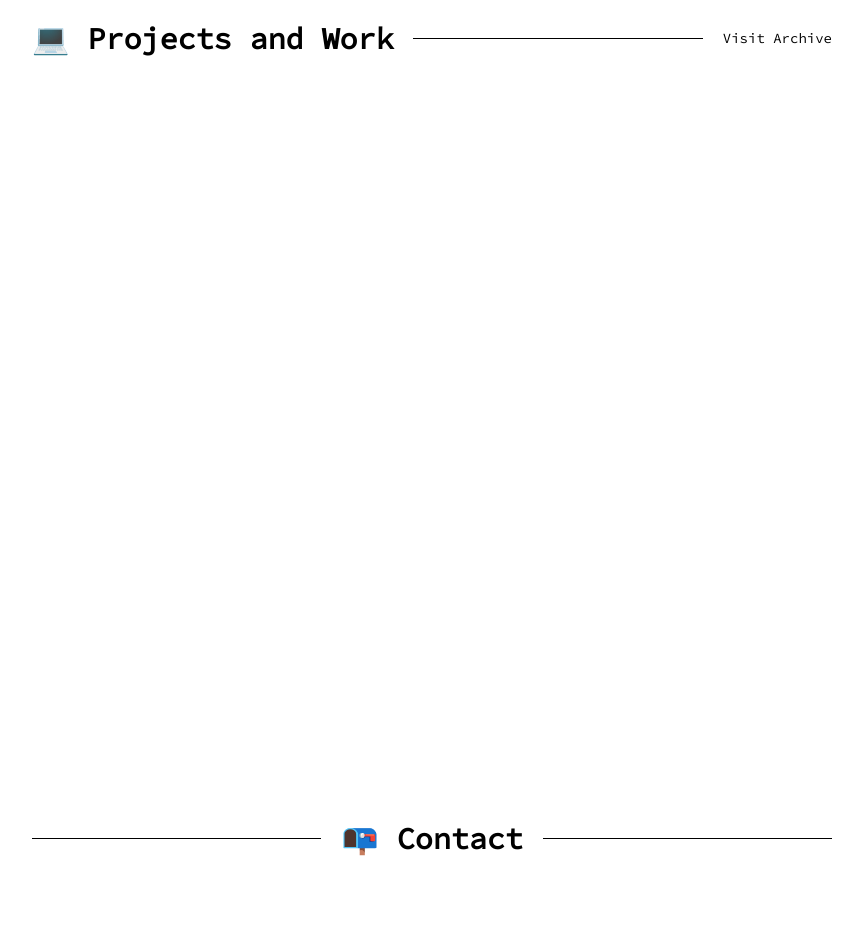
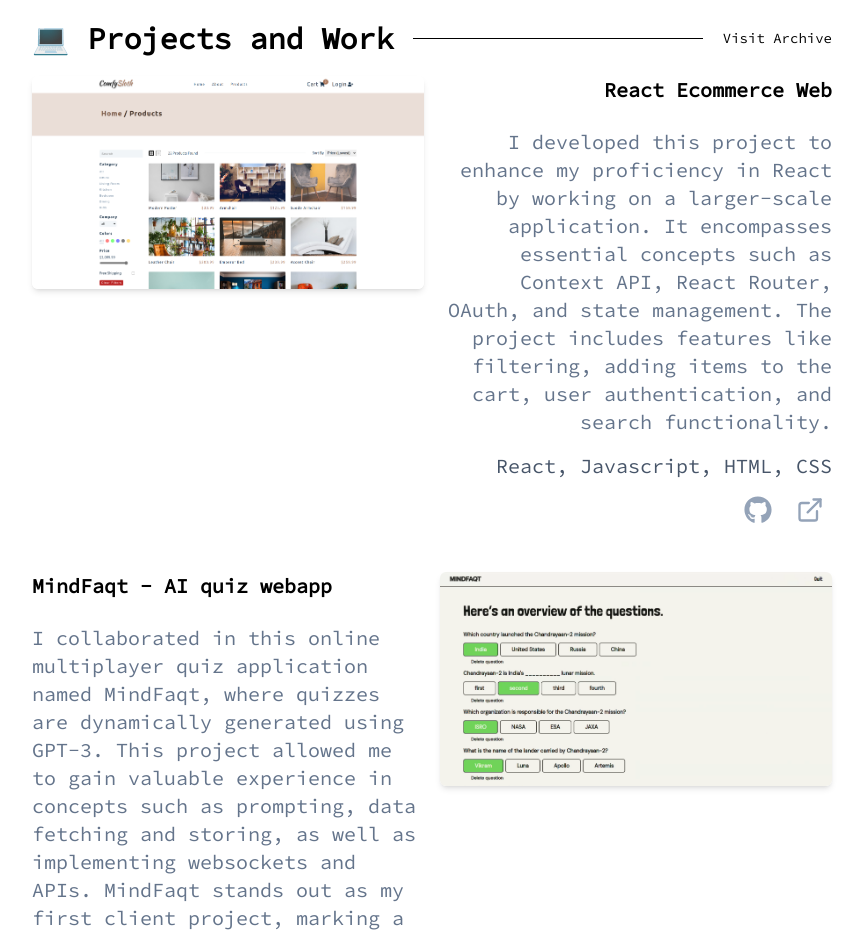
Before and after one commit to mayurr7/my-portfolio, a React (Vite) app: page / in a window 1280 px wide. Shown: the part 1760-2696 px from the top of the page, without its empty margins (208-1071 px from the left). Built offline with nearby package versions, Linux system fonts and the light colour scheme.

Commit message:
added the project section

```diff
--- a/src/components/Content.jsx
+++ b/src/components/Content.jsx
@@ -1,9 +1,13 @@
 import React from "react";
 
 import Image from "../assets/images/bharat.jpg";
+import quiz from "../assets/images/quiz.png";
+import comfy from "../assets/images/comfy.png";
 import MyInfo from "./MyInfo";
 import { motion } from "framer-motion";
 import { techStack } from "../utils/constants";
+import { FaGithub } from "react-icons/fa";
+import { LuExternalLink } from "react-icons/lu";
 
 const Content = () => {
   return (
@@ -85,6 +89,121 @@ const Content = () => {
               Visit Archive
             </a>
           </div>
+          <div className="flex flex-col space-y-12 transition-all duration-500 delay-300 translate-y-0 mb-36 motion-reduce:transition-none opacity-1 blur-0">
+            <div className="flex flex-col transition-opacity duration-500 lg:grid lg:grid-cols-2 lg:gap-x-4 motion-reduce:transition-none opacity-1">
+              <div className="order-first pb-4 lg:pb-0 lg:order-none lg:block">
+                <a
+                  href="https://brokebros-react-ecommerce.vercel.app/"
+                  target="_blank"
+                >
+                  <img
+                    src={comfy}
+                    className="transition-transform duration-300 ease-in-out rounded-md shadow-md hover:scale-105"
+                    loading="lazy"
+                    alt="TrackYourSubs IOS App"
+                  />
+                </a>
+              </div>
+              <div className="flex flex-col space-y-4 lg:text-right">
+                <h3 className="pb-2 text-xl font-extrabold">
+                  React Ecommerce Web
+                </h3>
+                <p className="text-slate-500 dark:text-slate-300">
+                  I developed this project to enhance my proficiency in React by
+                  working on a larger-scale application. It encompasses
+                  essential concepts such as Context API, React Router, OAuth,
+                  and state management. The project includes features like
+                  filtering, adding items to the cart, user authentication, and
+                  search functionality.
+                </p>
+                <p className="text-slate-600">React, Javascript, HTML, CSS</p>
+                <div className="flex items-center space-x-6 text-slate-400 lg:justify-end">
+                  <a
+                    href="https://github.com/Bharat-bhandari/React-Ecommerce-Web"
+                    className="flex items-center space-x-2 hover:text-[#4305ba] focus:text-link-color active:text-link-color"
+                    target="_blank"
+                  >
+                    <span className="flex items-center space-x-2">
+                      <FaGithub className="svg-inline--fa fa-github h-7 w-7" />
+                    </span>
+                  </a>
+                  <a
+                    href="https://brokebros-react-ecommerce.vercel.app/"
+                    className="flex items-center space-x-2 hover:text-[#4305ba] focus:text-link-color active:text-link-color"
+                    target="_blank"
+                  >
+                    <span className="flex items-center space-x-2">
+                      <LuExternalLink className="h-7 w-7" />
+
+                      <span></span>
+                    </span>
+                  </a>
+                </div>
+              </div>
+            </div>
+
+            <div className="flex flex-col transition-opacity duration-500 lg:grid lg:grid-cols-2 lg:gap-x-4 motion-reduce:transition-none opacity-1">
+              <div className="flex flex-col space-y-4 text-left">
+                <h3 className="pb-2 text-xl font-extrabold">
+                  MindFaqt - AI quiz webapp
+                </h3>
+                <p className="text-slate-500 dark:text-slate-300">
+                  I collaborated in this online multiplayer quiz application
+                  named MindFaqt, where quizzes are dynamically generated using
+                  GPT-3. This project allowed me to gain valuable experience in
+                  concepts such as prompting, data fetching and storing, as well
+                  as implementing websockets and APIs. MindFaqt stands out as my
+                  first client project, marking a significant milestone in my
+                  journey with React when I was still in the early stages of
+                  learning.
+                </p>
+                <p className="text-slate-600">
+                  React, MongoDb ,Express, Node, OpenAI
+                </p>
+                <div className="flex items-center space-x-6 text-slate-400">
+                  <a
+                    href="https://github.com/Bharat-bhandari/MindFAQ"
+                    className="flex items-center space-x-2 hover:text-[#4305ba] focus:text-link-color active:text-link-color"
+                    target="_blank"
+                  >
+                    <span className="flex items-center space-x-2">
+                      <FaGithub className="svg-inline--fa fa-github h-7 w-7" />
+                    </span>
+                  </a>
+                  <a
+                    href="https://drive.google.com/file/d/1KV-kqNSzK2Iwq1UrHIdWh2HCbVszHopd/view?usp=sharing"
+                    className="flex items-center space-x-2 hover:text-[#4305ba] focus:text-link-color active:text-link-color"
+                    target="_blank"
+                  >
+                    <span className="flex items-center space-x-2">
+                      <LuExternalLink className="h-7 w-7" />
+                      <span></span>
+                    </span>
+                  </a>
+                </div>
+              </div>
+              <div className="order-first pb-4 lg:pb-0 lg:order-none lg:block">
+                <a
+                  href="https://drive.google.com/file/d/1KV-kqNSzK2Iwq1UrHIdWh2HCbVszHopd/view?usp=sharing"
+                  target="_blank"
+                >
+                  <img
+                    src={quiz}
+                    className="transition-transform duration-300 ease-in-out rounded-md shadow-md hover:scale-105"
+                    loading="lazy"
+                    alt="Portfolio Item"
+                  />
+                </a>
+              </div>
+            </div>
+
+            {/* Add similar div blocks for other projects */}
+            <button className="px-6 py-2 mx-auto mt-10 transition duration-300 ease-in-out bg-transparent border shadow-sm w-52 border-button-color text-button-color shadow-button-color hover:bg-button-color hover:text-white focus:bg-button-color focus:text-white active:bg-button-color active:text-white">
+              <a href="https://github.com/Bharat-bhandari" target="_blank">
+                Show More
+              </a>
+            </button>
+          </div>
         </section>
         {/* Projects */}
 
```
Also changed, not shown: src/assets/images/comfy.png (added), src/assets/images/quiz.png (added).
